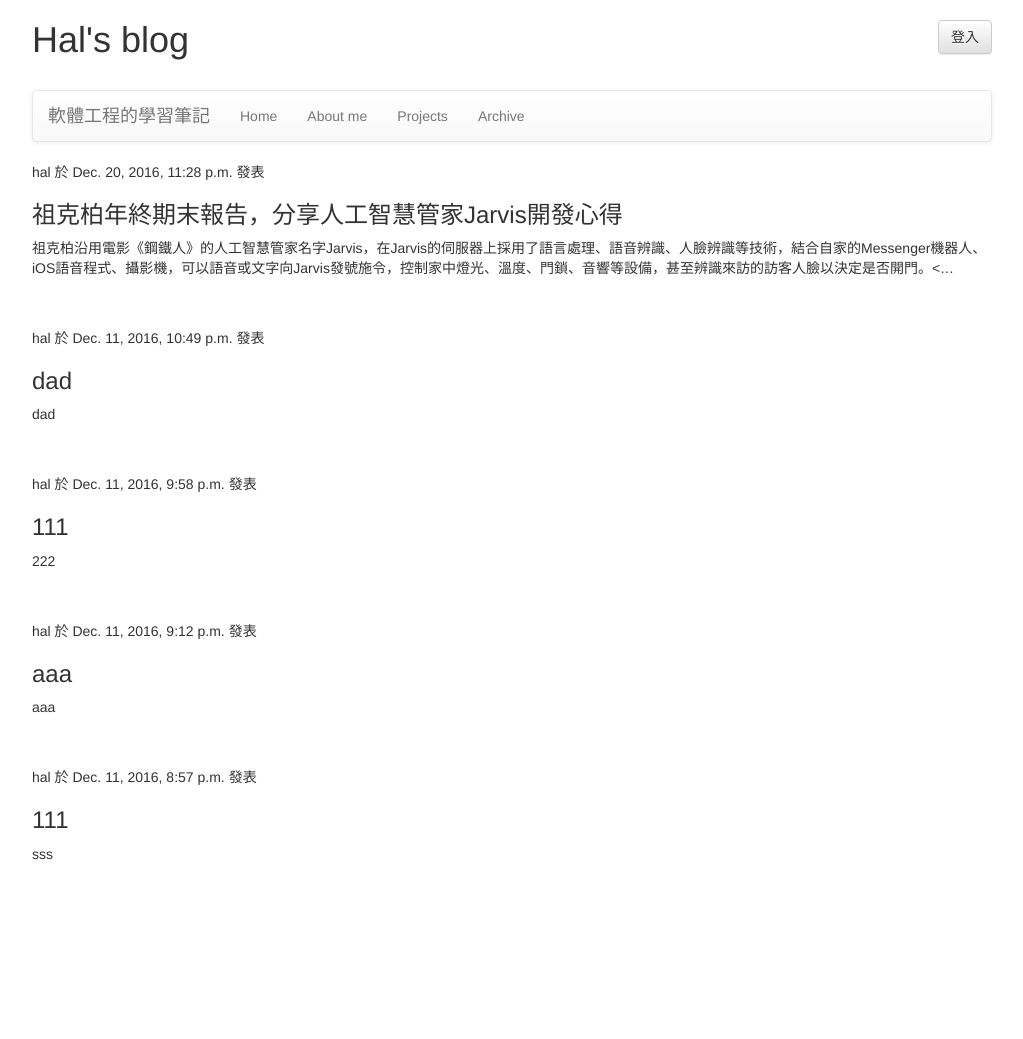
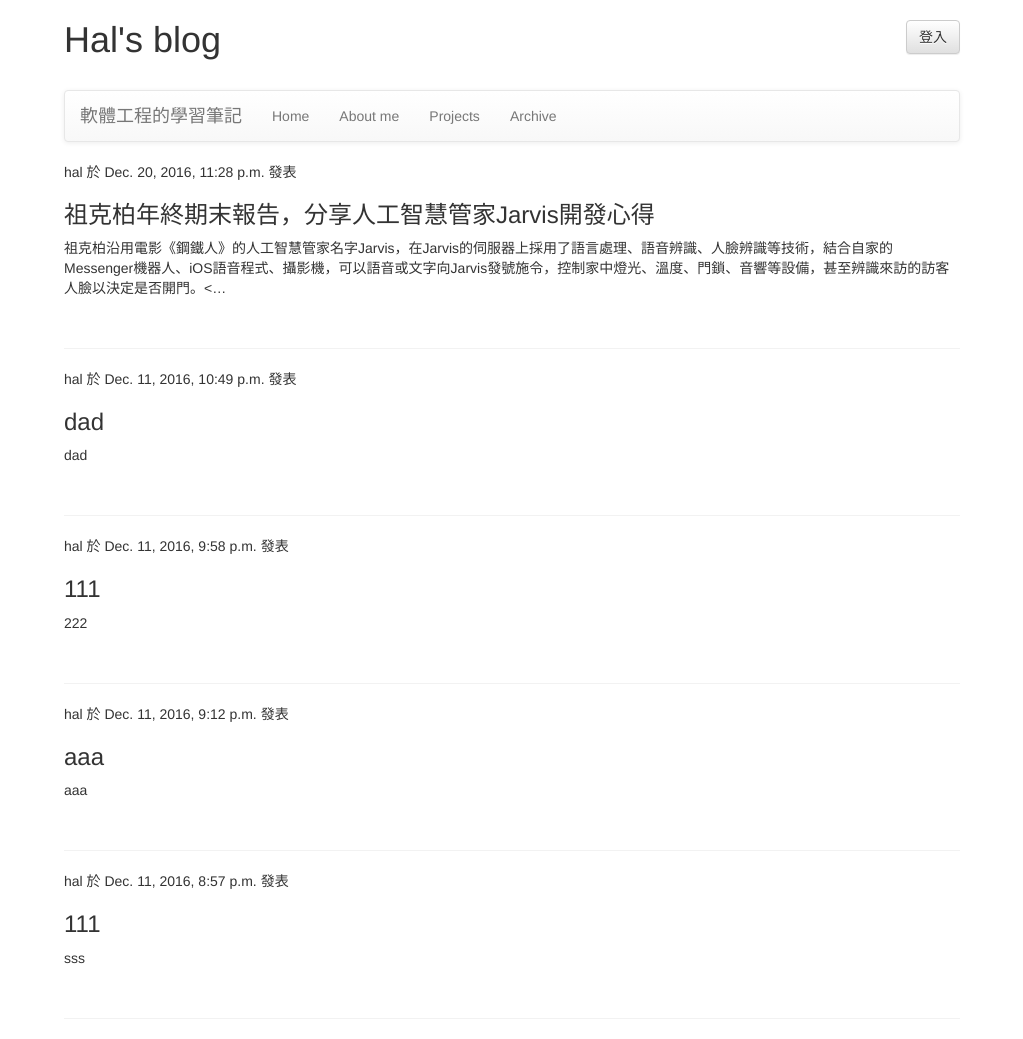
Before and after one commit to takumimio/djangopractice, a Django app: page /blog/ in a window 1280 px wide. Shown: the whole page, without its empty margins (128-1151 px from the left). Before the commit the page ends 860 px from the top, so only its background shows below. Run offline with Django 3.2, Linux system fonts and the light colour scheme; data comes from the database, SQL or seed files in the repository; some libraries are stand-ins or nearby versions.

Commit message:
commited

```diff
--- a/blog/templates/blog/base.html
+++ b/blog/templates/blog/base.html
@@ -37,7 +37,7 @@
 			}
 		</script>
 	</head>
-	<body style="width:75%; margin-left: auto; margin-right: auto;" onload='prettyPrint()'>
+	<body style="width:70%; margin-left: auto; margin-right: auto;" onload='prettyPrint()'>
 		<div class="header">
 			<h1>
 				<a href="/blog/">Hal's blog</a>
--- a/blog/templates/blog/post_list.html
+++ b/blog/templates/blog/post_list.html
@@ -16,5 +16,7 @@
 	<br>
 	<br>
 </div>
+<div style="background-color: #F2F2F2;height: 1px;"></div>
+<br>
 {% endfor %}
 {% endblock %}
```
